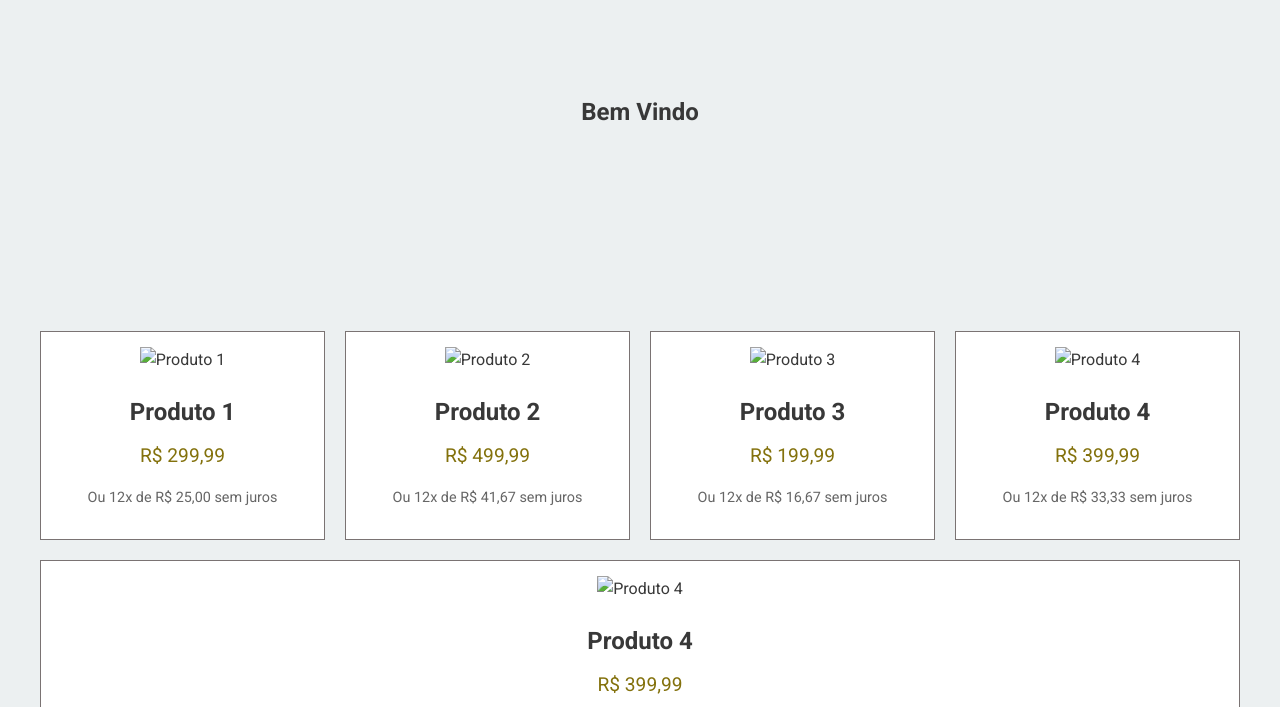
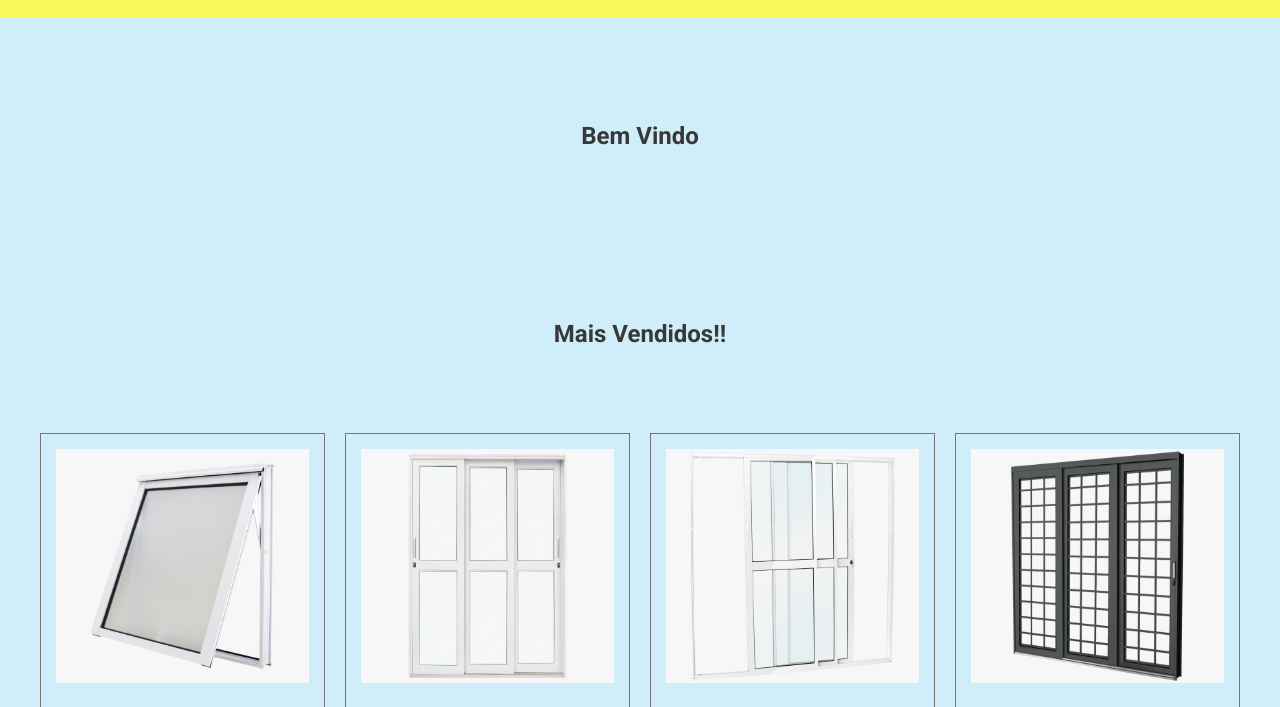
Before and after one commit to Dong0s/Portas-Janelas, a plain HTML site: page index.html in a window 1280 px wide. Shown: the part 190-897 px from the top of the page. Drawn offline with Linux system fonts and the light colour scheme.

Commit message:
mudanças geral

```diff
--- a/index.html
+++ b/index.html
@@ -27,38 +27,39 @@
         </section>
         <section id="sobre" class="section">
             <div class="container">
+                <h1>Mais Vendidos!!</h1>
             </div>
         </section>
         <section class="products">
             <article class="product">
-                <img src="produto1.jpg" alt="Produto 1">
-                <h2>Produto 1</h2>
-                <p class="price">R$ 299,99</p>
-                <p class="installments">Ou 12x de R$ 25,00 sem juros</p>
+                <img src="imagens/Janelas/Janela (16).jpg" alt="Janela modelo 9">
+                <h2>VITRÔ MAXIM AR 01 SEÇÃO</h2>
+                <p class="price">Linha: Smart</p>
+                <p class="installments">Medidas: 50x50, 60x60 ec 60x80</p>
             </article>
             <article class="product">
-                <img src="produto2.jpg" alt="Produto 2">
-                <h2>Produto 2</h2>
-                <p class="price">R$ 499,99</p>
-                <p class="installments">Ou 12x de R$ 41,67 sem juros</p>
+                <img src="imagens/Portas/Porta (1).jpg" alt="Porta modelo 1">
+                <h2>PORTA DE CORRER POSSUI 03 FOLHAS MÓVEIS</h2>
+                <p class="price">Linha: Aço</p>
+                <p class="installments">Medida: 150x215 e 200x215</p>
             </article>
             <article class="product">
-                <img src="produto3.jpg" alt="Produto 3">
-                <h2>Produto 3</h2>
-                <p class="price">R$ 199,99</p>
-                <p class="installments">Ou 12x de R$ 16,67 sem juros</p>
+                <img src="imagens/Portas/Porta (2).jpg" alt="Porta modelo 2">
+                <h2>PORTA DE CORRER POSSUI 03 FOLHAS</h2>
+                <p class="price">Linha: Nobre</p>
+                <p class="installments">Medidas: 120x210, 150x210 e 200x210</p>
             </article>
             <article class="product">
-                <img src="produto4.jpg" alt="Produto 4">
-                <h2>Produto 4</h2>
-                <p class="price">R$ 399,99</p>
-                <p class="installments">Ou 12x de R$ 33,33 sem juros</p>
+                <img src="imagens/Portas/Porta (4).jpg" alt="Porta modelo 4">
+                <h2>PORTA DE CORRER LATERAL 03 FOLHAS</h2>
+                <p class="price">Linha: CRV aço</p>
+                <p class="installments">Medidas: 150x215 e 200x215</p>
             </article>
             <article class="product">
-                <img src="produto4.jpg" alt="Produto 4">
-                <h2>Produto 4</h2>
-                <p class="price">R$ 399,99</p>
-                <p class="installments">Ou 12x de R$ 33,33 sem juros</p>
+                <img src="imagens/Janelas/Janela (14).jpg" alt="Janela modelo 9">
+                <h2>VITRÔ MAXIM AR 01 SEÇÃO</h2>
+                <p class="price">Linha: Nobre</p>
+                <p class="installments">Medidas: 50x50, 60x60 e 60x80</p>
             </article>
             <!-- Adicione mais produtos conforme necessário -->
         </section>
--- a/styles/style.css
+++ b/styles/style.css
@@ -3,15 +3,15 @@
 
 /* Estilos básicos */
 :root {
-    --cor-fundo: #941a12ec ;
-    --cor-principal: #E0E0E0;
-    --cor-principal2: #ECF0F1;
+    --cor-fundo: #ffff00 ;
+    --cor-principal: rgb(248, 248, 88);
+    --cor-principal2: rgb(208, 237, 250);
 }
 body {
-    font-family: 'Roboto', Arial, Helvetica, sans-serif;
+    font-family: 'Roboto', sans-serif;
     margin: 0;
     padding: 0;
-    color: #383838;
+    color: rgb(56, 56, 56);
     line-height: 1.6;
     background-color: var(--cor-principal2);
 }
@@ -24,7 +24,7 @@ body {
 
 .logo {
     font-family: 'Lobster', cursive;
-    font-size: 2.5em;
+    font-size: 3em;
     color: #05037a;
     text-align: center;
 }
@@ -75,7 +75,7 @@ body {
 }
 
 .product {
-    background: white;
+    background: var(--cor-principal2);
     border: 1px solid #7a7373;
     padding: 15px;
     flex: 1 1 calc(25% - 20px); /* Ajuste para 4 colunas */
@@ -116,6 +116,7 @@ footer {
     padding: 20px 0;
     border-top: 1px solid rgb(248, 248, 88);
     margin-top: 40px;
+
 }
 .contatos_1{
     text-align: center;
```
Also changed, not shown: contatos.html (+1 -1 lines), imagens/Outros/Frente da loja.jpg (renamed from imagens/Frente da loja.jpg), imagens/Outros/favicon-32x32.png (added).
